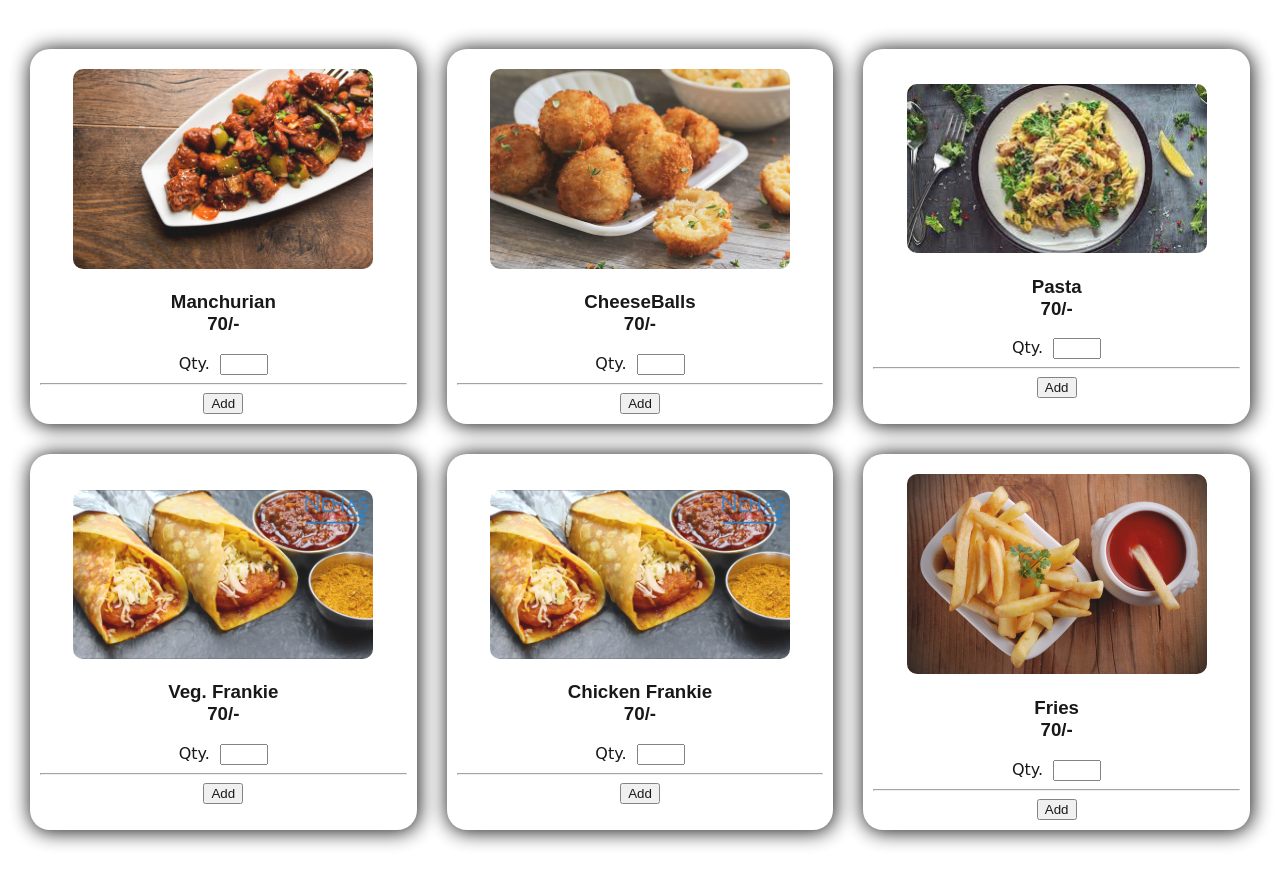
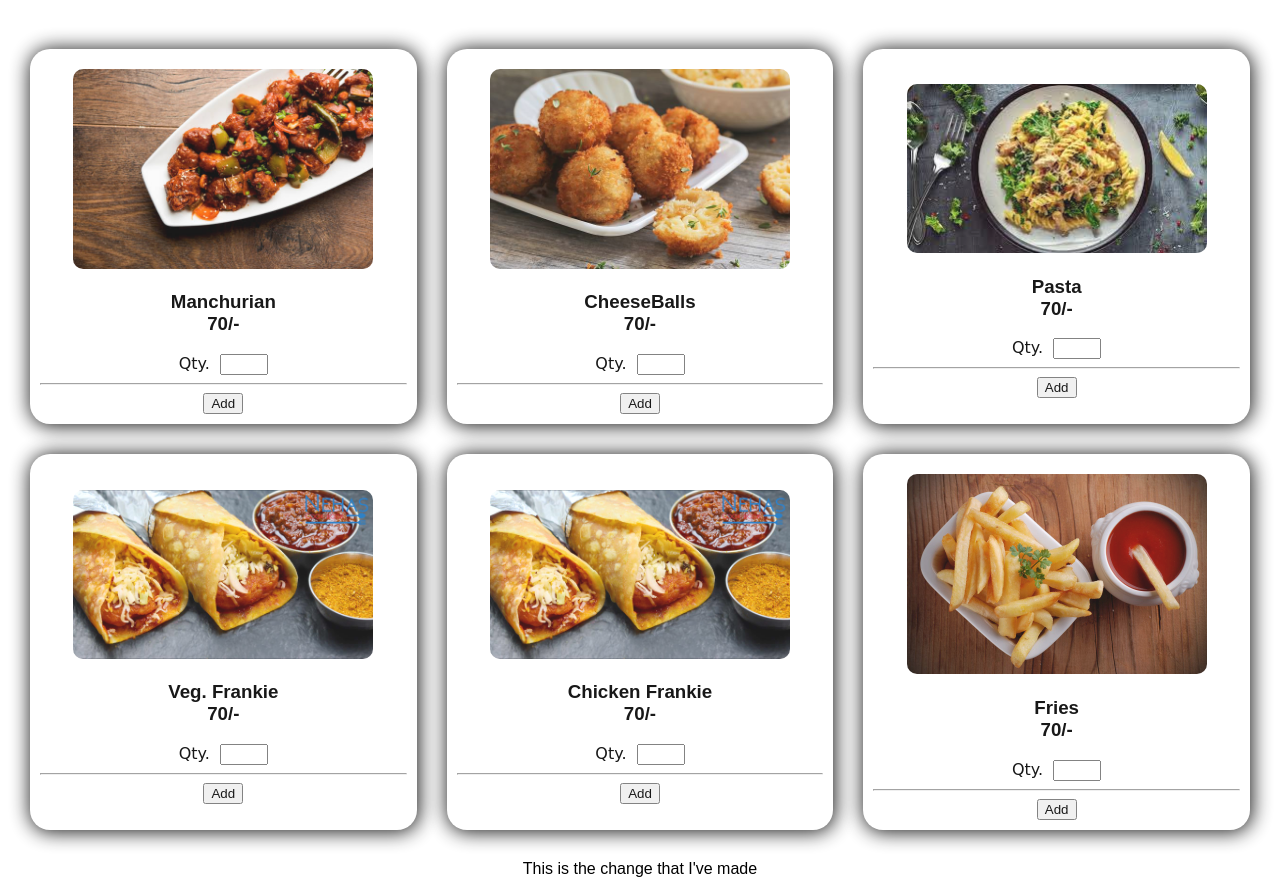
Before and after one commit to CodeHalcyon/Canteen_Project, a plain HTML site: page index.html in a window 1280 px wide. Shown: the part 189-1067 px from the top of the page. Drawn offline with Linux system fonts and the light colour scheme.

Commit message:
Added a div
Added a div which states that "This is the change that I've made"

```diff
--- a/index.html
+++ b/index.html
@@ -154,6 +154,7 @@
             </tr>
         </table>
     </div>
+    <div>This is the change that I've made</div>
 </body>
 
 </html>
```
